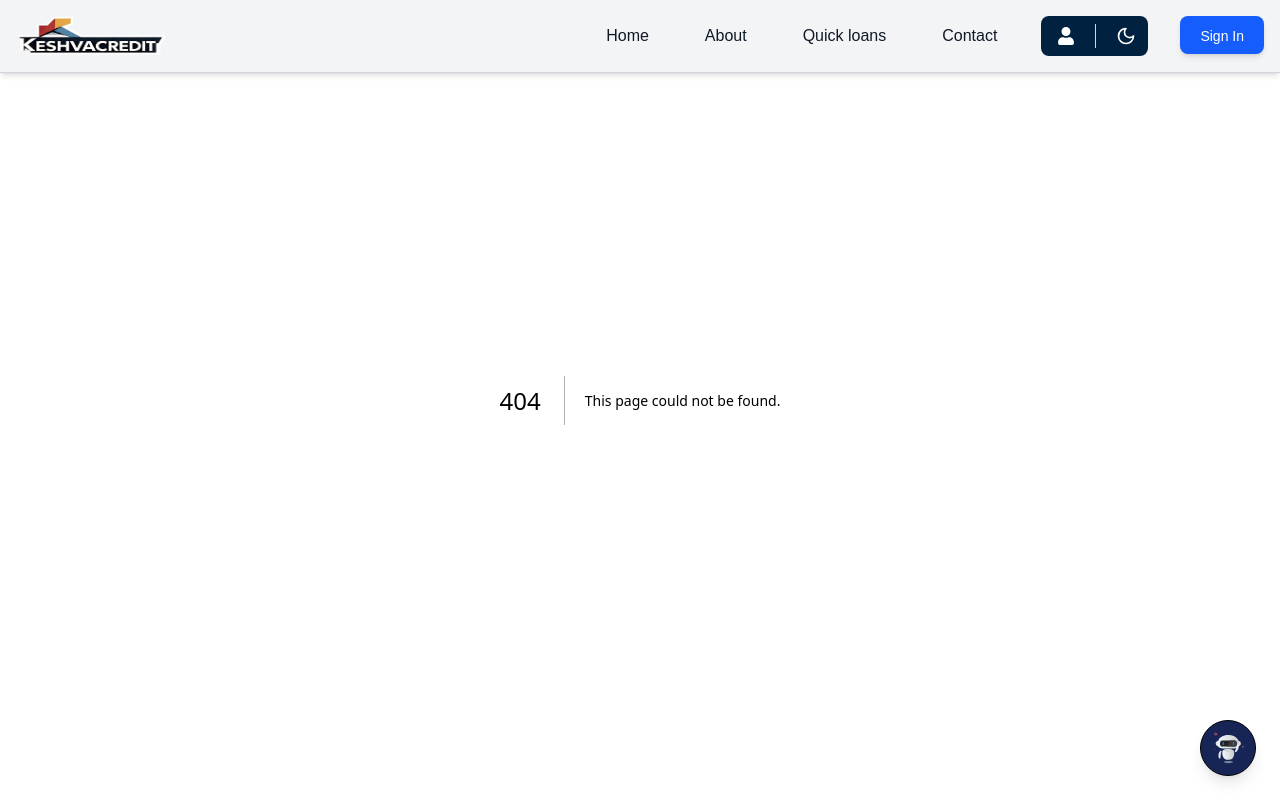
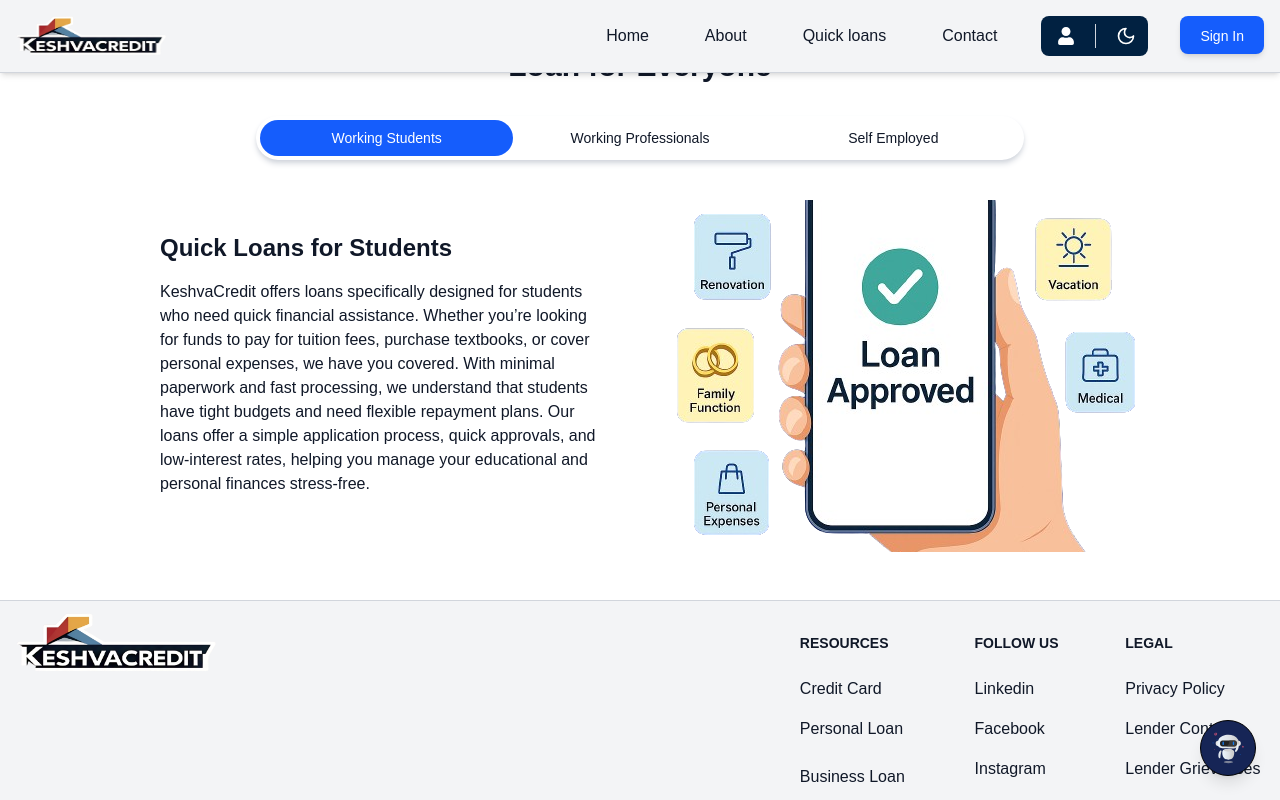
Before and after one commit to situ5901/keshvacredit, a Next.js app: page /Component/Homesections in a window 1280 px wide. Before the commit this address had no page. Shown: the top 800 px of the page. Built offline with nearby package versions, Linux system fonts and the light colour scheme.

Commit message:
new section added

```diff
--- /dev/null
+++ b/src/app/Component/Homesections/page.tsx
@@ -0,0 +1,77 @@
+"use client";
+import React, { useState } from 'react';
+import Image from 'next/image';
+
+const tabs = [
+  {
+    id: 'students',
+    label: 'Working Students',
+    imageSrc: '/loantr2.png',
+    heading: 'Quick Loans for Students',
+    description: 'KeshvaCredit offers loans specifically designed for students who need quick financial assistance. Whether you’re looking for funds to pay for tuition fees, purchase textbooks, or cover personal expenses, we have you covered. With minimal paperwork and fast processing, we understand that students have tight budgets and need flexible repayment plans. Our loans offer a simple application process, quick approvals, and low-interest rates, helping you manage your educational and personal finances stress-free.'
+  },
+  {
+    id: 'professionals',
+    label: 'Working Professionals',
+    imageSrc: '/loantr2.png',
+    heading: 'Quick Loans for Professionals',
+    description: 'As a working professional, managing personal expenses, home renovations, or urgent financial needs can be challenging. mPokket provides quick loan disbursements to help professionals cover a wide range of expenses, including medical bills, household renovations, or even a financial cushion in case of emergencies. With competitive interest rates, fast approvals, and flexible repayment options, we ensure that your financial needs are met in a timely and hassle-free manner.'
+  },
+  {
+    id: 'self',
+    label: 'Self Employed',
+    imageSrc: '/loantr2.png',
+    heading: 'Quick Loans for Self Employed',
+    description: 'Our loans are designed for the self-employed, offering financial support to freelancers, entrepreneurs, and small business owners. Whether you need working capital to grow your business, funds to manage cash flow, or money for personal needs, mPokket is here to help. We offer flexible loan options with low-interest rates, quick approvals, and minimal documentation, understanding the unique challenges that self-employed individuals face. Our repayment plans are customizable to suit your business cycle and income patterns, allowing you to focus on growing your business without financial stress.'
+  },
+];
+
+const LoanSection = () => {
+  const [activeTab, setActiveTab] = useState<string>('students');
+
+  const handleTabClick = (tabId: string) => {
+    setActiveTab(tabId);
+  };
+
+  const activeTabContent = tabs.find(tab => tab.id === activeTab);
+
+  return (
+    <section className="py-12">
+      <h2 className="text-3xl font-semibold text-center mb-8">Loan for Everyone</h2>
+
+      {/* Tabs */}
+      <div className="max-w-3xl mx-auto flex rounded-full p-1 mb-10 shadow-md shadow-gray-300">
+        {tabs.map((tab) => (
+          <button
+            key={tab.id}
+            onClick={() => handleTabClick(tab.id)}
+            className={`flex-1 text-sm font-medium py-2 rounded-full transition-colors duration-200
+              ${activeTab === tab.id ? 'bg-blue-600 text-white' : 'text-blue'}`}
+          >
+            {tab.label}
+          </button>
+        ))}
+      </div>
+
+      {/* Card */}
+      {activeTabContent && (
+        <div className="max-w-5xl mx-auto rounded-xl shadow-md shadow-white overflow-hidden flex flex-col md:flex-row">
+          <div className="p-8 flex-1">
+            <h3 className="text-2xl font-bold mb-4">{activeTabContent.heading}</h3>
+            <p className="mb-6">{activeTabContent.description}</p>
+          </div>
+          <div className="relative w-full h-64 md:h-auto md:w-1/2">
+            <Image
+              src={activeTabContent.imageSrc}
+              alt={activeTabContent.label}
+              layout="fill"
+              objectFit="none"
+            />
+          </div>
+        </div>
+      )}
+    </section>
+  );
+};
+
+export default LoanSection;
--- a/src/app/Navbar/page.tsx
+++ b/src/app/Navbar/page.tsx
@@ -82,8 +82,9 @@ function Navbar() {
       Cookies.remove("user_token");
       Cookies.remove("user_phone");
       Cookies.remove("isLoggedIn");
+      // localStorage.removeItem("userData");
       setIsLoggedIn(false);
-      window.dispatchEvent(new Event("login-status-changed")); // ✅ notify app of logout
+      window.dispatchEvent(new Event("login-status-changed"));
     } else {
       openModal();
     }
--- a/src/app/page.tsx
+++ b/src/app/page.tsx
@@ -5,6 +5,7 @@ import { useRouter } from "next/navigation";
 import EmiCalculator from "./calculator/calculator";
 import LottieAnimation from "./ LottieAnimation";
 import Partner from "./Component/Partner/Partner";
+import Homesection1 from "./Component/Homesections/page"
 import { useModal } from "@/app/context/ModalContext";
 import Cookies from "js-cookie";
 
@@ -437,6 +438,7 @@ function Page() {
         </div>
 
       </div>
+      <Homesection1 />
       <hr />
       <EmiCalculator />
       <section className="py-16  text-center">
```
